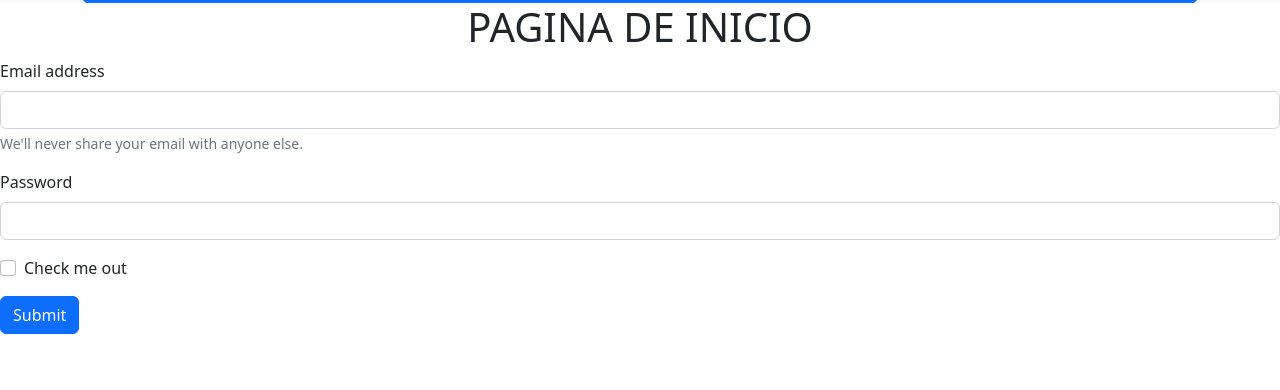
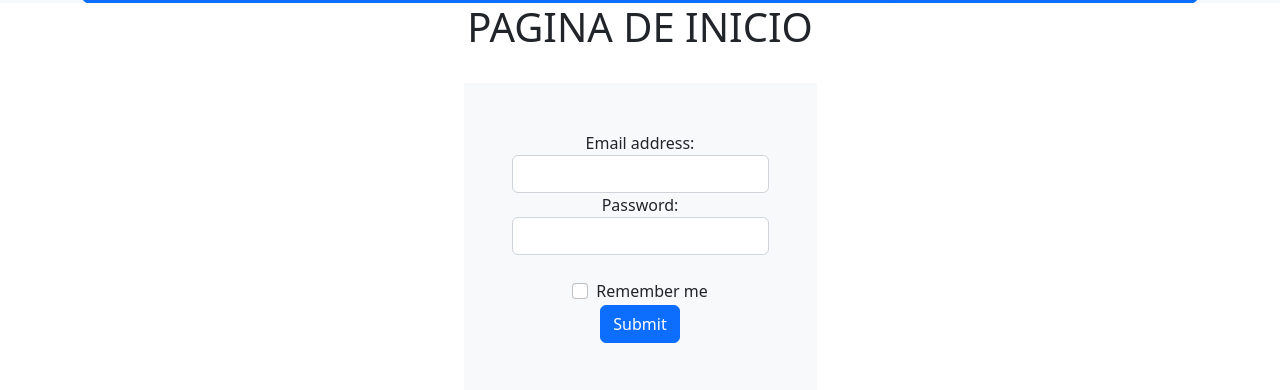
Before and after one commit to RobertoBula/proyectophp, a PHP site: page /index.php?action=inicio in a window 1280 px wide. Shown: the part 91-481 px from the top of the page. Run offline with PHP 8.4, Linux system fonts and the light colour scheme.

Commit message:
se arreglo formulario de ingreso

```diff
--- a/views/modules/inicio.php
+++ b/views/modules/inicio.php
@@ -1,17 +1,21 @@
 <h1 class="text-center">PAGINA DE INICIO</h1>
-<form>
-    <div class="mb-3">
-        <label for="exampleInputEmail1" class="form-label">Email address</label>
-        <input type="email" class="form-control" id="exampleInputEmail1" aria-describedby="emailHelp">
-        <div id="emailHelp" class="form-text">We'll never share your email with anyone else.</div>
-    </div>
-    <div class="mb-3">
-        <label for="exampleInputPassword1" class="form-label">Password</label>
-        <input type="password" class="form-control" id="exampleInputPassword1">
-    </div>
-    <div class="mb-3 form-check">
-        <input type="checkbox" class="form-check-input" id="exampleCheck1">
-        <label class="form-check-label" for="exampleCheck1">Check me out</label>
-    </div>
-    <button type="submit" class="btn btn-primary">Submit</button>
-</form>
+<br>
+<div class="d-flex justify-content-center text-center">
+	<form class="p-5 bg-light">
+		<div class="form-group">
+			<label for="email">Email address:</label>
+			<input type="email" class="form-control" id="email">
+		</div>
+		<div class="form-group">
+			<label for="pwd">Password:</label>
+			<input type="password" class="form-control" id="pwd">
+		</div>
+		<div class="form-group form-check">
+			<label class="form-check-label">
+                <br>
+				<input class="form-check-input" type="checkbox"> Remember me
+			</label>
+		</div>
+		<button type="submit" class="btn btn-primary">Submit</button>
+	</form>
+</div>
```
